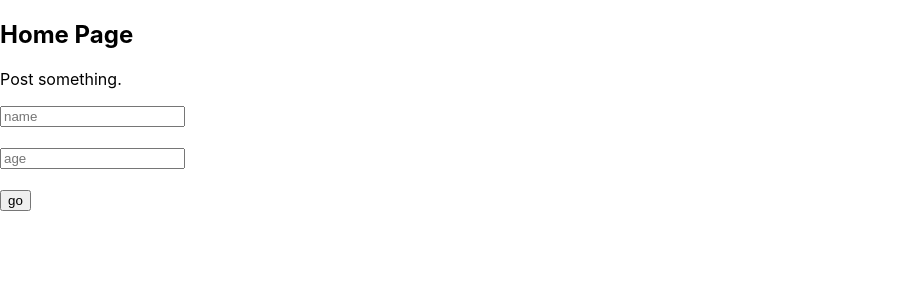
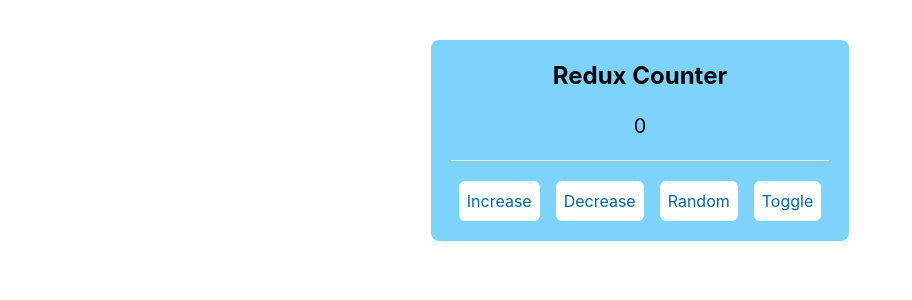
Before and after one commit to Coderllkey/MERNStackAssignments, a React (Create React App) app: page / in a window 1280 px wide. Shown: the top 300 px of the page, without its empty margins (0-912 px from the left). Built offline with nearby package versions, Linux system fonts and the light colour scheme.

Commit message:
redux intro

```diff
--- a/package.json
+++ b/package.json
@@ -8,7 +8,9 @@
     "@testing-library/user-event": "^13.5.0",
     "react": "^18.2.0",
     "react-dom": "^18.2.0",
+    "react-redux": "^9.0.4",
     "react-scripts": "5.0.1",
+    "redux": "^5.0.0",
     "web-vitals": "^2.1.4"
   },
   "scripts": {
@@ -37,7 +39,6 @@
   },
   "description": "This project was bootstrapped with [Create React App](https://github.com/facebook/create-react-app).",
   "main": "index.js",
-  "devDependencies": {},
   "author": "amuan",
   "license": "ISC"
 }
--- a/public/index.html
+++ b/public/index.html
@@ -2,6 +2,7 @@
 <html lang="en">
   <head>
     <meta charset="utf-8" />
+
     <link rel="icon" href="%PUBLIC_URL%/favicon.ico" />
     <meta name="viewport" content="width=device-width, initial-scale=1" />
     <meta name="theme-color" content="#000000" />
@@ -14,6 +15,7 @@
       manifest.json provides metadata used when your web app is installed on a
       user's mobile device or desktop. See https://developers.google.com/web/fundamentals/web-app-manifest/
     -->
+    <script defer src="https://cdn.tailwindcss.com"></script>
     <link rel="manifest" href="%PUBLIC_URL%/manifest.json" />
     <!--
       Notice the use of %PUBLIC_URL% in the tags above.
--- a/src/App.js
+++ b/src/App.js
@@ -1,50 +1,12 @@
-import Students from "./components/students";
-import Form from "./components/One/Form";
-import Background from "./components/One/Background";
-import { useState } from "react";
+import React from 'react'
+import Counter from './Components/Counter'
 
-function App(){
-
-  const [students,setStudents ] = useState([])
-
-
-
-const formCall =(param)=>{
-  console.log(param);
-  setStudents([...students,param])
-}
-
-let body = <p>Post something.</p>;
-
-if(!students.length < 1){
-  body = students.map((student)=>{
-    return (
-      <Students key={student.name} name={student.name} age={student.age} />
-    )
-  })
-}
-
-
+const App = () => {
   return (
     <div>
-    <h2>Home Page</h2>
-
-   <div >
-  {body}
-   </div>
-
-
-
-    <Background>
-      <Form call={formCall} />
-    </Background>
-
-
-
-
-
+     <Counter/>
     </div>
   )
 }
 
-export default App;
+export default App
--- /dev/null
+++ b/src/Components/Counter.jsx
@@ -0,0 +1,42 @@
+import React from 'react'
+import {useDispatch, useSelector} from "react-redux"
+
+const Counter = () => {
+    const counter = useSelector((state)=>state.counter)
+    const isShow = useSelector(state=>state.isShow)
+    const dispatch = useDispatch();
+    const increaseHandler = ()=>{
+           dispatch({type:"increase"});
+    }
+    const decreaseHandler = ()=>{
+        dispatch({type:"decrease"});
+    }
+    const randomHandler=()=>{
+        dispatch({type:"random"})
+    }
+    const toggleHandler=()=>{
+        dispatch({type:"toggle"})
+    }
+  return (
+    <div className='bg-sky-300 w-fit p-5 rounded-lg mx-auto mt-10'>
+        <h2 className='text-2xl font-bold text-center'>Redux Counter</h2>
+        <p className='text-center my-5 text-xl'>
+            {isShow && (<> {counter} </>)}
+
+            </p>
+        <hr/>
+        <div className='mt-5'>
+        <button onClick={increaseHandler} className='bg-white text-sky-700 p-2 rounded-md mx-2 focus:bg-sky-500 focus:text-white'>Increase</button>
+        <button onClick={decreaseHandler} className='bg-white text-sky-700 p-2 rounded-md mx-2 focus:bg-sky-500 focus:text-white'>Decrease</button>
+        <button onClick={randomHandler} className='bg-white text-sky-700 p-2 rounded-md mx-2 focus:bg-sky-500 focus:text-white'>Random</button>
+        <button onClick={toggleHandler} className='bg-white text-sky-700 p-2 rounded-md mx-2 focus:bg-sky-500 focus:text-white'>Toggle</button>
+
+
+
+        </div>
+
+    </div>
+  )
+}
+
+export default Counter
--- a/src/components/One.css
+++ /dev/null
@@ -1,8 +0,0 @@
-.red{
-    color:red;
-}
-.bg-color{
-    background-color: violet;
-    margin-top: 10px;
-    padding: 10px;
-}
--- a/src/components/One/Background.jsx
+++ /dev/null
@@ -1,8 +0,0 @@
-
-const Background = (props) => {
-  return (
-    <div className="bg-color">{props.children}</div>
-  )
-}
-
-export default Background
--- a/src/components/One/Form.jsx
+++ /dev/null
@@ -1,36 +0,0 @@
-import React, { useState } from 'react'
-
-const Form = (props) => {
-
-    const [name,setName] = useState("");
-    const [age,setAdd] = useState("");
-
-    const trackName = (e)=>{
-        setName(e.target.value);
-    }
-
-    const trackAdd = (e)=>{
-        setAdd(e.target.value);
-    }
-    const gotData = (e) =>{
-        e.preventDefault();
-        let data = {
-            name,
-            age
-        }
-    props.call(data)
-    setName('')
-    setAdd('')
-    }
-
-  return (
-    <form  onSubmit={gotData}>
-        <input type='text' placeholder='name' onChange={trackName} value={name}/> <br/><br/>
-        <input type='text' placeholder='age' onChange={trackAdd} value={age}/><br/><br/>
-        <input type='submit' value="go"/>
-
-    </form>
-  )
-}
-
-export default Form
--- a/src/components/students.jsx
+++ /dev/null
@@ -1,22 +0,0 @@
-import React, { useState } from 'react'
-
-function Students(props) {
-
-  const [name,setName] = useState(props.name);
-
-  const show = () =>{
-     setName('another name');
-  }
-  return (
-    <div className='card'>
-
-        name : {name} <br/>
-        age : {props.age}<br/>
-        <button onClick={show}>click</button>
-
-
-        </div>
-  )
-}
-
-export default Students;
--- a/src/index.js
+++ b/src/index.js
@@ -2,10 +2,14 @@
 import ReactDOM from 'react-dom/client';
 import './index.css';
 import App from './App';
+import { Provider } from 'react-redux';
+import store from './store/index';
 
 const root = ReactDOM.createRoot(document.getElementById('root'));
 root.render(
   <React.StrictMode>
+    <Provider store={store}>
     <App />
+    </Provider>
   </React.StrictMode>
 );
--- /dev/null
+++ b/src/store/index.js
@@ -0,0 +1,35 @@
+import { legacy_createStore as createStore} from 'redux'
+
+const initialState = {counter: 0 , isShow:true};
+const counterReducer  = ( state = initialState , action  )=>{
+    let x = Math.floor(Math.random()*100);
+    if(action.type === "increase"){
+        return{
+            counter:state.counter + 1,
+            isShow: state.isShow
+        }
+    }
+    if(action.type === "decrease"){
+        return{
+            counter:state.counter - 1,
+            isShow: state.isShow
+        }
+    }
+    if(action.type === "random"){
+        return{
+            counter:  x,
+            isShow: state.isShow
+        }
+    }
+    if(action.type ==="toggle"){
+        return{
+            isShow: !state.isShow,
+            counter: state.counter
+        }
+    }
+    return state;
+}
+
+const store = createStore(counterReducer);
+
+export default store;
```
Also changed, not shown: 1 other file (tests, documents, lock files or other folders).
